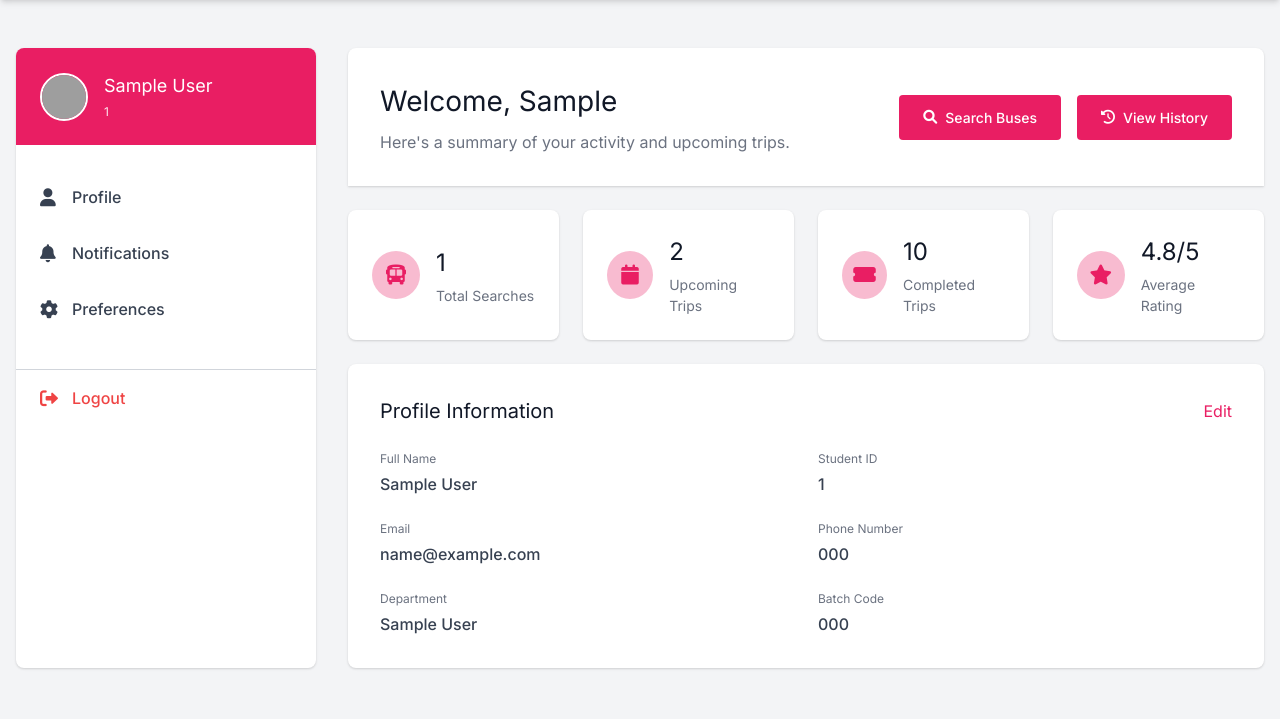
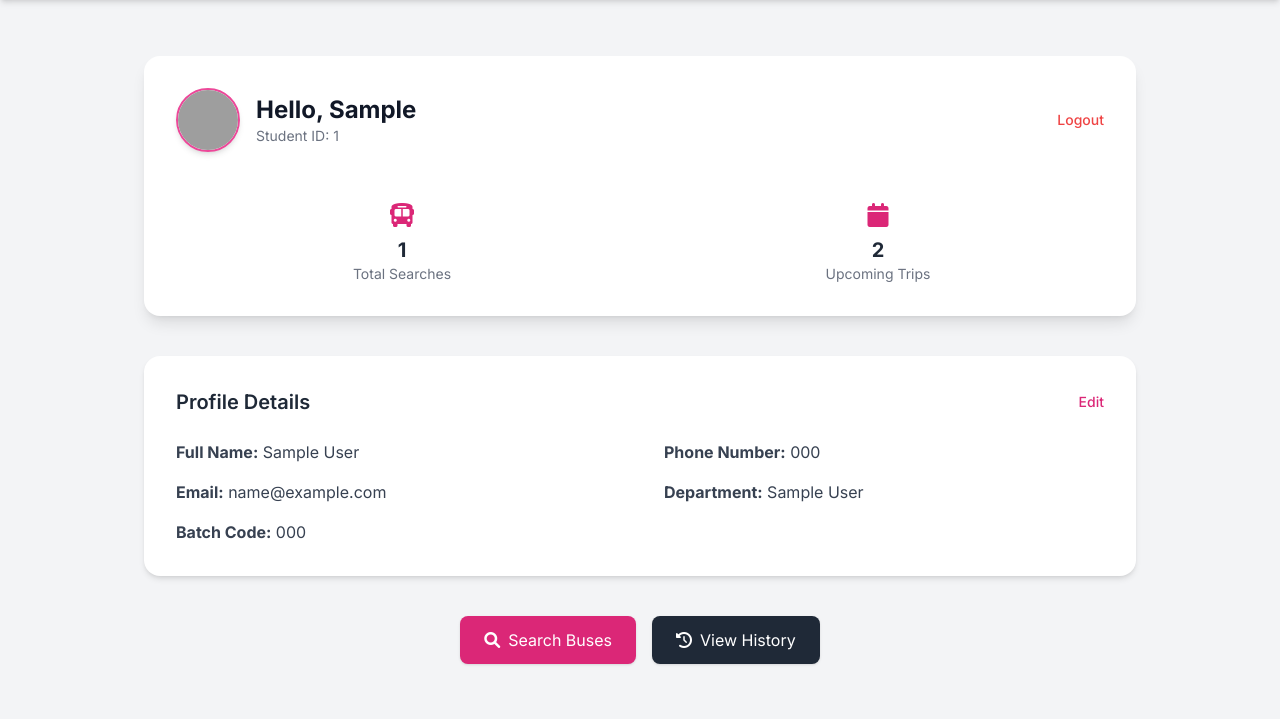
Before and after one commit to AbrarZaved/Transportation_System_by_Django, a Django app: template templates/authentication/my_account.html in a window 1280 px wide. Shown: the part 64-783 px from the top of the page. Run offline with Django 5.2, Linux system fonts and the light colour scheme; tables that the repository leaves empty hold one stand-in row (values such as "Sample post"); the template is opened without the code that fills it: values that come from a table or form of the project are taken from there, most other values are stand-ins (such as "Sample title", 1, 10 or a date in 2020); some libraries are stand-ins or nearby versions; grey boxes are pictures that could not be loaded.

Commit message:
Refactor my_account.html: streamline layout, enhance profile display, and improve modal functionality

```diff
--- a/templates/authentication/my_account.html
+++ b/templates/authentication/my_account.html
@@ -1,147 +1,112 @@
 {% extends 'kits/main.html' %}
 {% load static %}
 {% load custom_filters %}
+
 {% block title %}
   <title>My Account - BAHON</title>
 {% endblock %}
+
 {% block content %}
-  <!-- Account Dashboard -->
-  <section class="account-dashboard">
-    <div class="container">
-      <div class="dashboard-container">
-        <!-- Sidebar -->
-        <div class="dashboard-sidebar">
-          <div class="user-info">
-            <div class="user-avatar">
-              <img src="https://images.pexels.com/photos/220453/pexels-photo-220453.jpeg" alt="User Avatar" />
-            </div>
-            <div class="user-details">
-              <h3>{{ student.name }}</h3>
-              <p id="student_id">{{ student.student_id }}</p>
+<section class="bg-gray-100 py-14">
+  <div class="max-w-5xl mx-auto px-4">
+
+    <!-- Hero Section -->
+    <div class="bg-white rounded-2xl shadow-lg p-8 mb-10 relative overflow-hidden">
+      <div class="flex items-center justify-between flex-wrap gap-4">
+        <div class="flex items-center gap-4">
+          <img src="https://images.pexels.com/photos/220453/pexels-photo-220453.jpeg"
+               alt="Avatar"
+               class="w-16 h-16 rounded-full shadow-md border-2 border-pink-500 object-cover" />
+          <div>
+            <h2 class="text-2xl font-bold text-gray-900">
+              Hello, {{ student.name|first_name }}
+            </h2>
+            <p class="text-gray-500 text-sm">
+              Student ID: {{ student.student_id }}
+            </p>
           </div>
         </div>
-          <ul class="dashboard-menu">
-            <li>
-              <a href="#profile"><i class="fas fa-user"></i> Profile</a>
-            </li>
-            <li>
-              <a href="#notifications"><i class="fas fa-bell"></i> Notifications</a>
-            </li>
-            <li>
-              <a href="#preferences"><i class="fas fa-cog"></i> Preferences</a>
-            </li>
-            <li class="logout">
-              <a href="{% url 'sign_out' %}"><i class="fas fa-sign-out-alt"></i> Logout</a>
-            </li>
-          </ul>
+        <a href="{% url 'sign_out' %}" class="text-red-500 font-medium hover:underline text-sm">
+          Logout
+        </a>
       </div>
 
-        <!-- Dashboard Content -->
-        <div class="dashboard-content">
-          <!-- Welcome Section -->
-          <div class="welcome-section">
-            <div class="welcome-text">
-              <h2>Welcome, {{ student.name|first_name }}</h2>
-              <p>Here's a summary of your activity and upcoming trips.</p>
-            </div>
-            <div class="quick-actions">
-              <a href="{% url 'index' %}" class="action-btn"><i class="fas fa-search"></i> Search Buses</a>
-              <a href="#" class="action-btn" id="historyButton"><i class="fas fa-history"></i> View History</a>
-            </div>
-          </div>
-
-          <!-- Stats Cards -->
-          <div class="stats-cards">
-            <div class="stat-card">
-              <div class="stat-icon">
+      <!-- Stat Bar -->
+      <div class="grid grid-cols-2 sm:grid-cols-2 mt-12 gap-6">
+        <div class="flex flex-col items-center text-center">
+          <div class="text-pink-600 text-2xl mb-1">
             <i class="fas fa-bus"></i>
           </div>
-              <div class="stat-info">
-                <h3>{{ total_searches }}</h3>
-                <p>Total Searches</p>
+          <h3 class="text-xl font-bold text-gray-800">{{ total_searches }}</h3>
+          <p class="text-sm text-gray-500">Total Searches</p>
         </div>
-            </div>
-            <div class="stat-card">
-              <div class="stat-icon">
+        <div class="flex flex-col items-center text-center">
+          <div class="text-pink-600 text-2xl mb-1">
             <i class="fas fa-calendar"></i>
           </div>
-              <div class="stat-info">
-                <h3>2</h3>
-                <p>Upcoming Trips</p>
-              </div>
-            </div>
-            <div class="stat-card">
-              <div class="stat-icon">
-                <i class="fas fa-ticket-alt"></i>
-              </div>
-              <div class="stat-info">
-                <h3>10</h3>
-                <p>Completed Trips</p>
-              </div>
-            </div>
-            <div class="stat-card">
-              <div class="stat-icon">
-                <i class="fas fa-star"></i>
-              </div>
-              <div class="stat-info">
-                <h3>4.8/5</h3>
-                <p>Average Rating</p>
+          <h3 class="text-xl font-bold text-gray-800">2</h3>
+          <p class="text-sm text-gray-500">Upcoming Trips</p>
         </div>
       </div>
     </div>
 
-          <!-- Profile Preview -->
-          <div class="profile-preview">
-            <div class="section-header">
-              <h3>Profile Information</h3>
-              <a href="#" style="color:#E91E63" id="edit">Edit</a>
+    <!-- Profile Card -->
+    <div class="bg-white rounded-2xl shadow-md p-8 mb-10">
+      <div class="flex justify-between items-center mb-6">
+        <h3 class="text-xl font-semibold text-gray-800">Profile Details</h3>
+        <button id="edit" class="text-pink-600 hover:underline font-medium text-sm">Edit</button>
       </div>
-            <div class="profile-info-grid">
-              <div class="info-group">
-                <span class="info-label">Full Name</span>
-                <span class="info-value">{{ student.name }}</span>
+      <div class="grid grid-cols-1 sm:grid-cols-2 gap-x-12 gap-y-4 text-gray-700">
+        <div>
+          <strong>Full Name:</strong> {{ student.name }}
         </div>
-              <div class="info-group">
-                <span class="info-label">Student ID</span>
-                <span class="info-value">{{ student.student_id }}</span>
+        <div>
+          <strong>Phone Number:</strong> {{ student.phone_number }}
         </div>
-              <div class="info-group">
-                <span class="info-label">Email</span>
-                <span class="info-value">{{ student.email }}</span>
+        <div>
+          <strong>Email:</strong> {{ student.email }}
         </div>
-              <div class="info-group">
-                <span class="info-label">Phone Number</span>
-                <span class="info-value">{{ student.phone_number }}</span>
+        <div>
+          <strong>Department:</strong> {{ student.dept_name }}
         </div>
-              <div class="info-group">
-                <span class="info-label">Department</span>
-                <span class="info-value">{{ student.dept_name }}</span>
-              </div>
-              <div class="info-group">
-                <span class="info-label">Batch Code</span>
-                <span class="info-value">{{ student.batch_code }}</span>
+        <div>
+          <strong>Batch Code:</strong> {{ student.batch_code }}
         </div>
       </div>
     </div>
+
+    <!-- Quick Action Buttons -->
+    <div class="flex flex-wrap justify-center gap-4">
+      <a href="{% url 'index' %}" class="flex items-center gap-2 px-6 py-3 bg-pink-600 text-white rounded-lg shadow hover:bg-pink-700 transition">
+        <i class="fas fa-search"></i> Search Buses
+      </a>
+      <button id="historyButton" class="flex items-center gap-2 px-6 py-3 bg-gray-800 text-white rounded-lg shadow hover:bg-black transition">
+        <i class="fas fa-history"></i> View History
+      </button>
     </div>
-      </div>
-    </div>
+
+    <!-- History Modal -->
     <div id="historyModal" class="modal-overlay">
       <div class="modal-content">
         <span class="close-button">&times;</span>
         <h2>Search History</h2>
         <ul id="historyList" class="history-list">
+          <p>Loading...</p>
           <!-- JS will populate this -->
         </ul>
       </div>
     </div>
+
+    <!-- Edit Profile Modal -->
     <div id="editProfile" class="fixed inset-0 z-[9999] flex items-center justify-center bg-black/50 backdrop-blur-sm hidden">
       <div id="editModalContent" class="bg-white w-full max-w-md p-6 rounded-xl shadow-lg transform scale-90 opacity-0 transition-all duration-300">
-        <form action="{% url "edit_profile" %}" method="POST">
+        <form action="{% url 'edit_profile' %}" method="POST">
           {% csrf_token %}
           <div class="section-header flex items-center justify-between mb-4">
             <h3 class="text-xl font-semibold text-gray-800">Profile Information</h3>
-            <button type="submit" class="bg-[#E91E63] hover:bg-pink-700 text-white font-medium py-2 px-4 rounded-lg transition duration-200 shadow-md">Save</button>
+            <button type="submit" class="bg-[#E91E63] hover:bg-pink-700 text-white font-medium py-2 px-4 rounded-lg transition duration-200 shadow-md">
+              Update
+            </button>
           </div>
           <br />
           <div class="profile-info-grid">
@@ -150,14 +115,6 @@
               <input type="text" value="{{ student.name }}" required name="full_name" class="w-full p-2 border rounded-lg" />
             </div>
             <input type="hidden" name="student_id" value="{{ student.student_id }}" />
-            <div class="info-group">
-              <span class="info-label">Student ID</span>
-              <input type="text" value="{{ student.student_id }}" disabled class="w-full p-2 border rounded-lg" />
-            </div>
-            <div class="info-group">
-              <span class="info-label">Email</span>
-              <input type="text" value="{{ student.email }}" disabled name="email" class="w-full p-2 border rounded-lg" />
-            </div>
             <div class="info-group">
               <span class="info-label">Phone Number</span>
               <input type="text" value="{{ student.phone_number }}" required name="phone_number" class="w-full p-2 border rounded-lg" />
@@ -174,6 +131,8 @@
         </form>
       </div>
     </div>
+    <!-- Ensure all opened divs are closed before closing section -->
+  </div>
 </section>
 
 <script src="{% static 'js/account.js' %}"></script>
@@ -181,4 +140,5 @@
   localStorage.setItem('student_id', '{{ student.student_id }}')
 </script>
 {% endblock %}
+
 {% include 'kits/footer.html' %}
```
Lines whose indentation alone changed are shown as unchanged.
